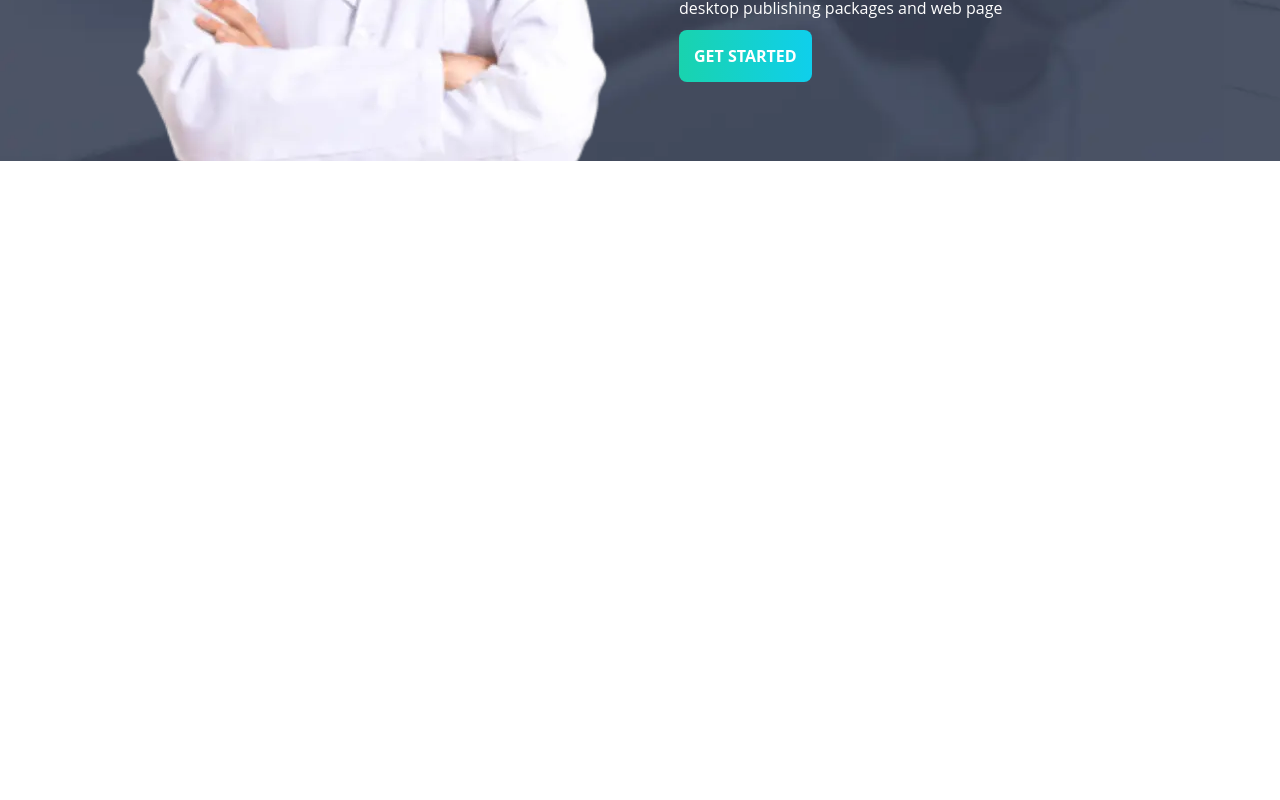
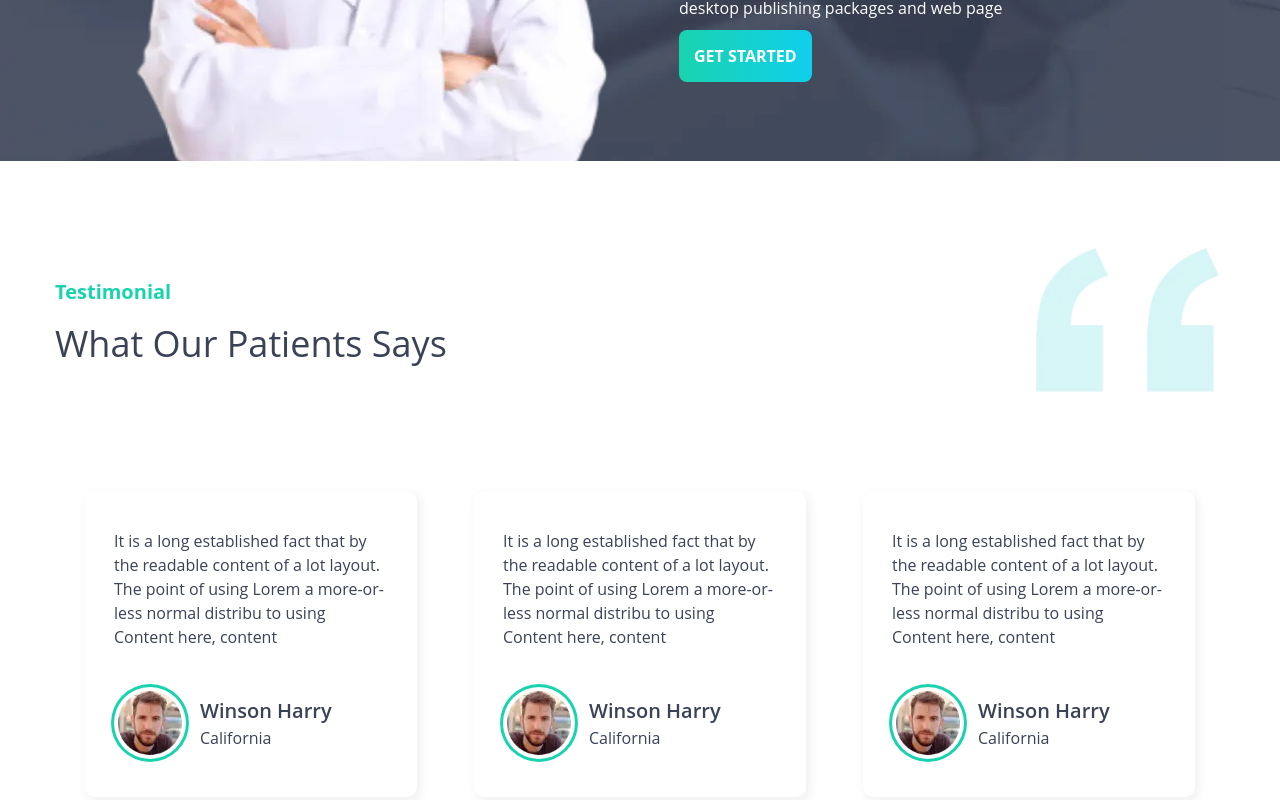
Before and after one commit to shakib-mia/doctors-portal-fe, a React (Create React App) app: page / in a window 1280 px wide. Shown: the part 3111-3911 px from the top of the page. Before the commit the page ends 3272 px from the top, so only its background shows below. Built offline with nearby package versions, Linux system fonts and the light colour scheme.

Commit message:
testimonials added

```diff
--- /dev/null
+++ b/src/components/Card/Card.jsx
@@ -0,0 +1,22 @@
+import React from 'react';
+
+const Card = ({ text, img, name, location }) => {
+    return (
+        <div className='px-[29px] py-[38px] rounded-[10px] shadow-[3px_4px_10px_2px_rgba(0,0,0,0.05)]'>
+            <p className=' text-normal mb-[38px]'>{text}</p>
+
+            <div className="flex gap-[14px] items-center">
+                <aside className='p-[4px] ring-secondary ring-[3px] rounded-full'>
+                    <img src={img} alt="" />
+                </aside>
+
+                <aside>
+                    <h4 className='font-semibold text-heading-4'>{name}</h4>
+                    <p className='text-normal'>{location}</p>
+                </aside>
+            </div>
+        </div>
+    );
+};
+
+export default Card;
--- /dev/null
+++ b/src/components/Testimonial/Testimonial.jsx
@@ -0,0 +1,45 @@
+import React from 'react';
+import quote from './../../assets/icons/quote.webp';
+import person from './../../assets/images/testimonial.webp'
+import Card from '../Card/Card';
+
+const Testimonial = () => {
+    const testimonials = [
+        {
+            text: 'It is a long established fact that by the readable content of a lot layout. The point of using Lorem a more-or-less normal distribu to using Content here, content',
+            img: person,
+            name: 'Winson Harry',
+            location: 'California'
+        },
+        {
+            text: 'It is a long established fact that by the readable content of a lot layout. The point of using Lorem a more-or-less normal distribu to using Content here, content',
+            img: person,
+            name: 'Winson Harry',
+            location: 'California'
+        },
+        {
+            text: 'It is a long established fact that by the readable content of a lot layout. The point of using Lorem a more-or-less normal distribu to using Content here, content',
+            img: person,
+            name: 'Winson Harry',
+            location: 'California'
+        }
+    ]
+
+    return (
+        <div className='mt-[84px]'>
+            <div className="flex justify-between items-center px-[23px] lg:px-[55px]">
+                <aside>
+                    <h4 className='text-heading-4 text-secondary font-bold mb-[10px]'>Testimonial</h4>
+                    <h2 className='text-heading-2'>What Our Patients Says</h2>
+                </aside>
+                <img src={quote} className='w-1/4 lg:w-1/6' alt="" />
+            </div>
+
+            <div className='my-[75px] lg:mt-[88px] lg:mb-[149px] grid grid-cols-1 lg:grid-cols-3 items-center gap-[57px] px-[23px] lg:px-[85px]'>
+                {testimonials.map((props) => <Card {...props} />)}
+            </div>
+        </div>
+    );
+};
+
+export default Testimonial;
--- a/src/pages/Home/Home.jsx
+++ b/src/pages/Home/Home.jsx
@@ -2,6 +2,7 @@ import React from 'react';
 import Header from '../../components/Header/Header';
 import Services from '../../components/Services/Services';
 import Appointment from '../../components/Appointment/Appointment';
+import Testimonial from '../../components/Testimonial/Testimonial';
 
 const Home = () => {
     return (
@@ -9,6 +10,7 @@ const Home = () => {
             <Header />
             <Services />
             <Appointment />
+            <Testimonial />
         </>
     );
 };
```
Also changed, not shown: src/assets/icons/quote.webp (added), src/assets/images/testimonial.webp (added).
